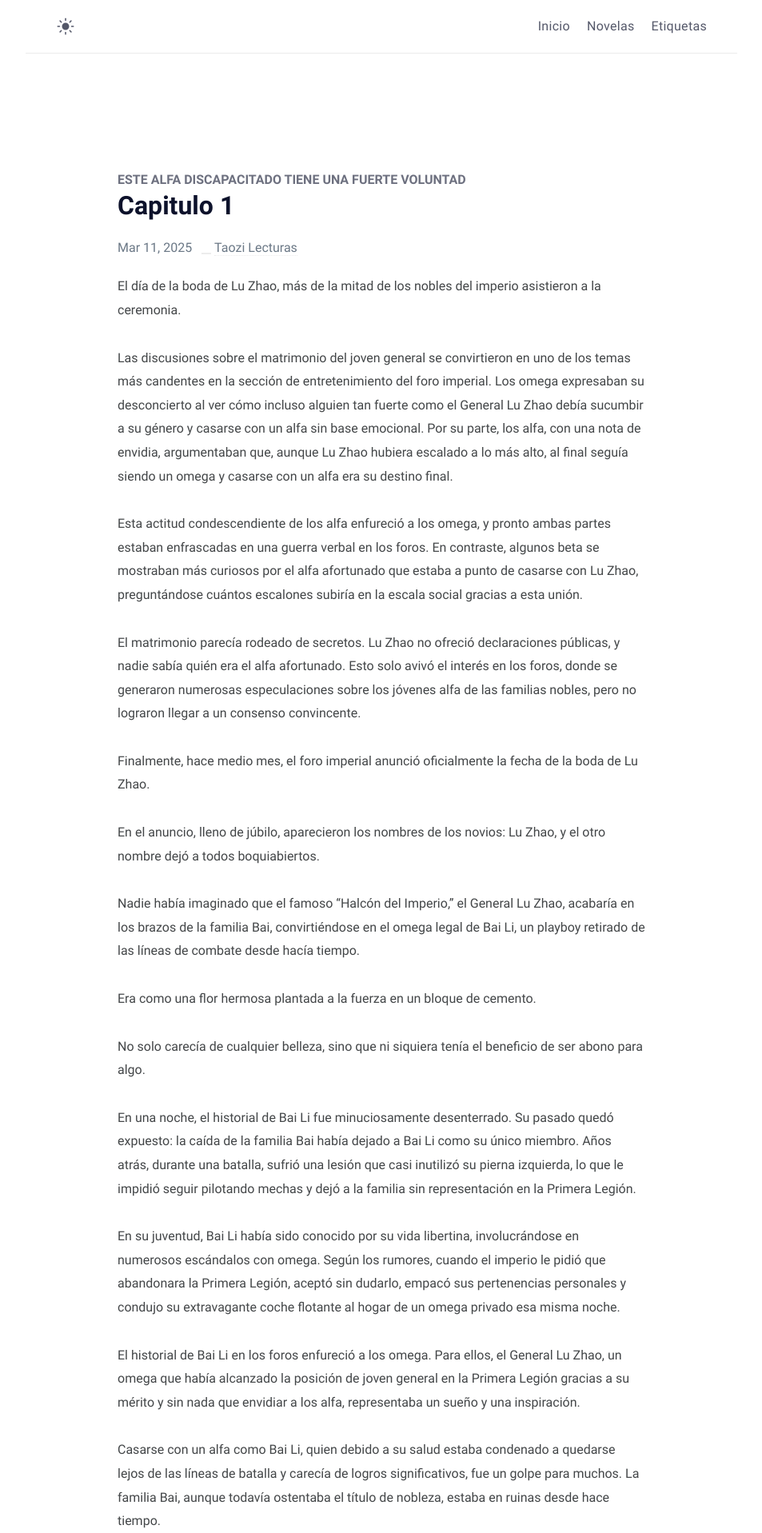
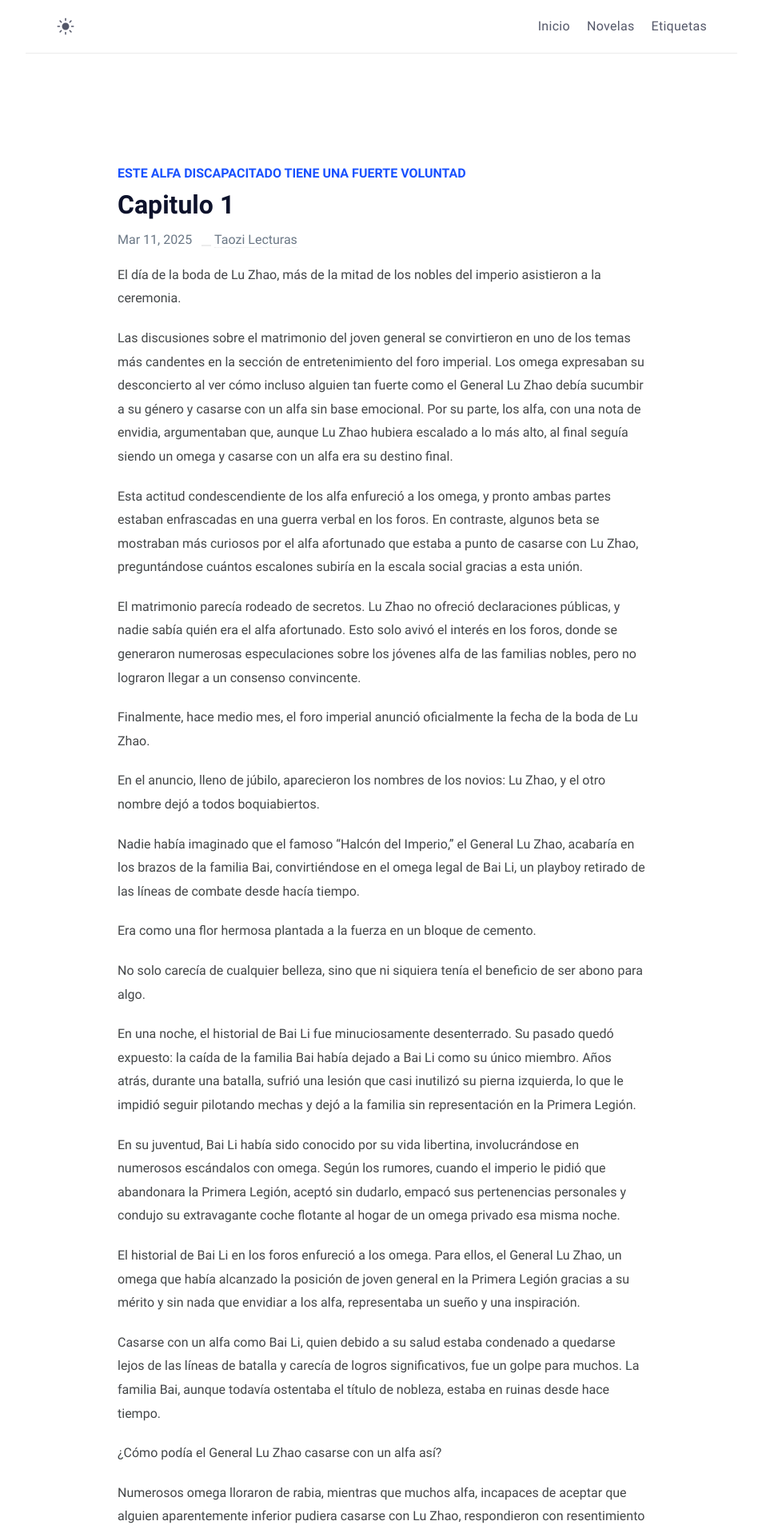
Before and after one commit to taozi-lecturas/taozi-lecturas.github.io, a Jekyll site: the page built from novelas/eadtufv/_posts/2025-03-10-capitulo-01.md, in a window 1280 px wide. Shown: the top 1917 px of the page at 80% size, without its empty margins (163-1116 px from the left). Built offline with Jekyll 4.4.1, drawn with Linux system fonts in a browser that asks for light colours.

Commit message:
Add url for  novel title

```diff
--- a/_layouts/post-novel.html
+++ b/_layouts/post-novel.html
@@ -47,12 +47,17 @@ layout: compress
           {% endif %} -->
           <!-- <h1 class="header-title" itemprop="headline">{{ page.title | escape }}</h1> -->
           <h1 class="header-title" itemprop="headline">
-            <span style="
-              opacity: 0.6;
-              font-size: 0.5em;
-              text-transform: uppercase">
-              {{ page.novel | escape }}
+            <span style="opacity: 0.9; font-size: 0.5em; text-transform: uppercase">
+              {% assign intro_post = site.posts | where: "novel", page.novel | where: "order", 0 | first %}
+              {% if intro_post %}
+                <a href="{{ intro_post.url }}" class="novel-link">
+                  {{ page.novel | escape }}
+                </a>
+              {% else %}
+                <span class="novel-link">{{ page.novel | escape }}</span>
+              {% endif %}
             </span>
+            <br>
             <br>
             {{ page.title | escape }}
           </h1>
--- a/_sass/klise/_post.scss
+++ b/_sass/klise/_post.scss
@@ -27,7 +27,7 @@
 
   .header-title {
     font-size: 2em;
-    line-height: 1.2;
+    line-height: 0.7;
     margin-top: 10px;
     margin-bottom: 20px;
 
@@ -110,8 +110,8 @@
 
   > p {
     margin: 0;
-    padding-top: $spacing-full - 15;
-    padding-bottom: $spacing-full - 15;
+    padding-top: $spacing-full - 20;
+    padding-bottom: $spacing-full - 20;
   }
 
   ul.task-list {
```
